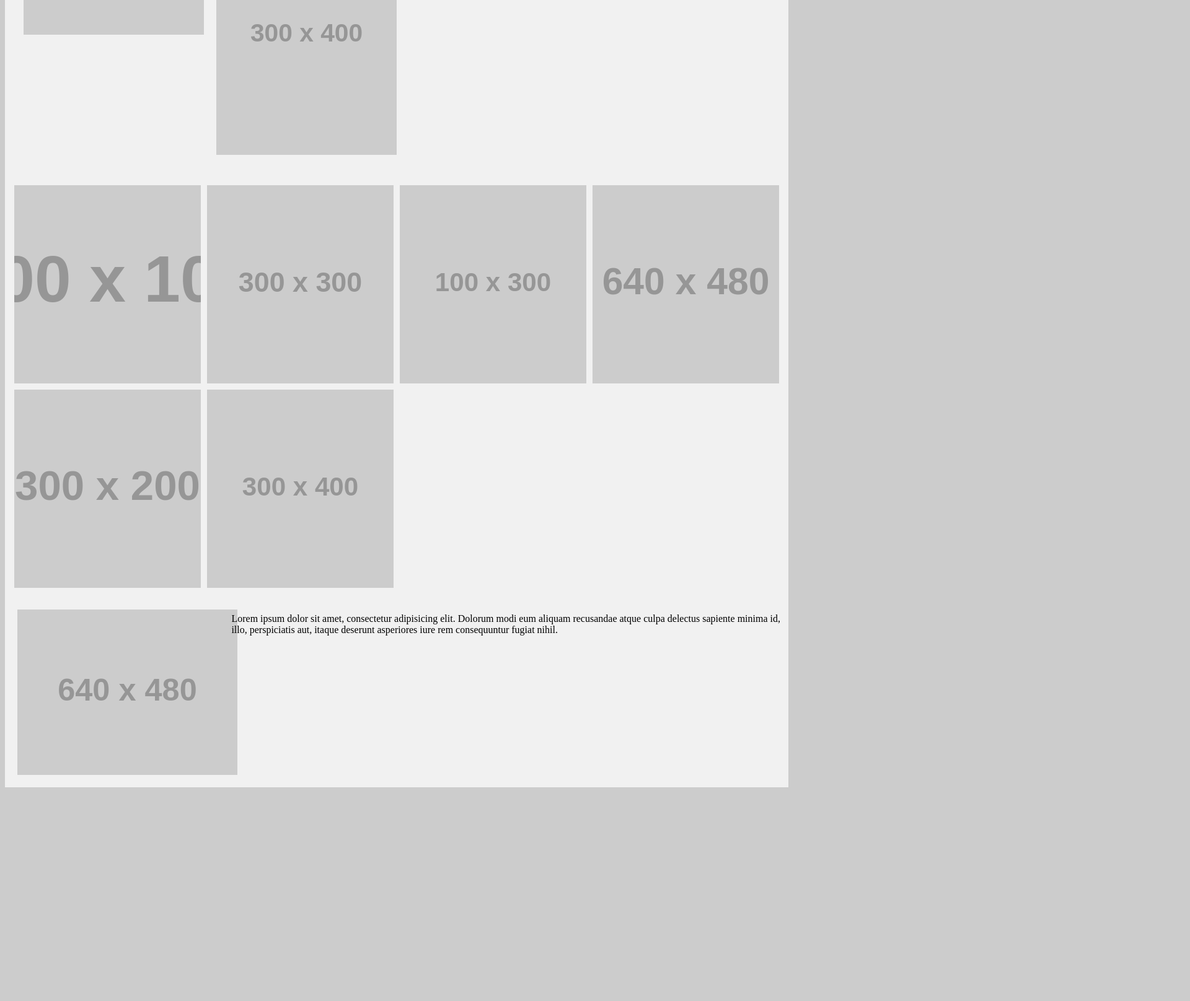
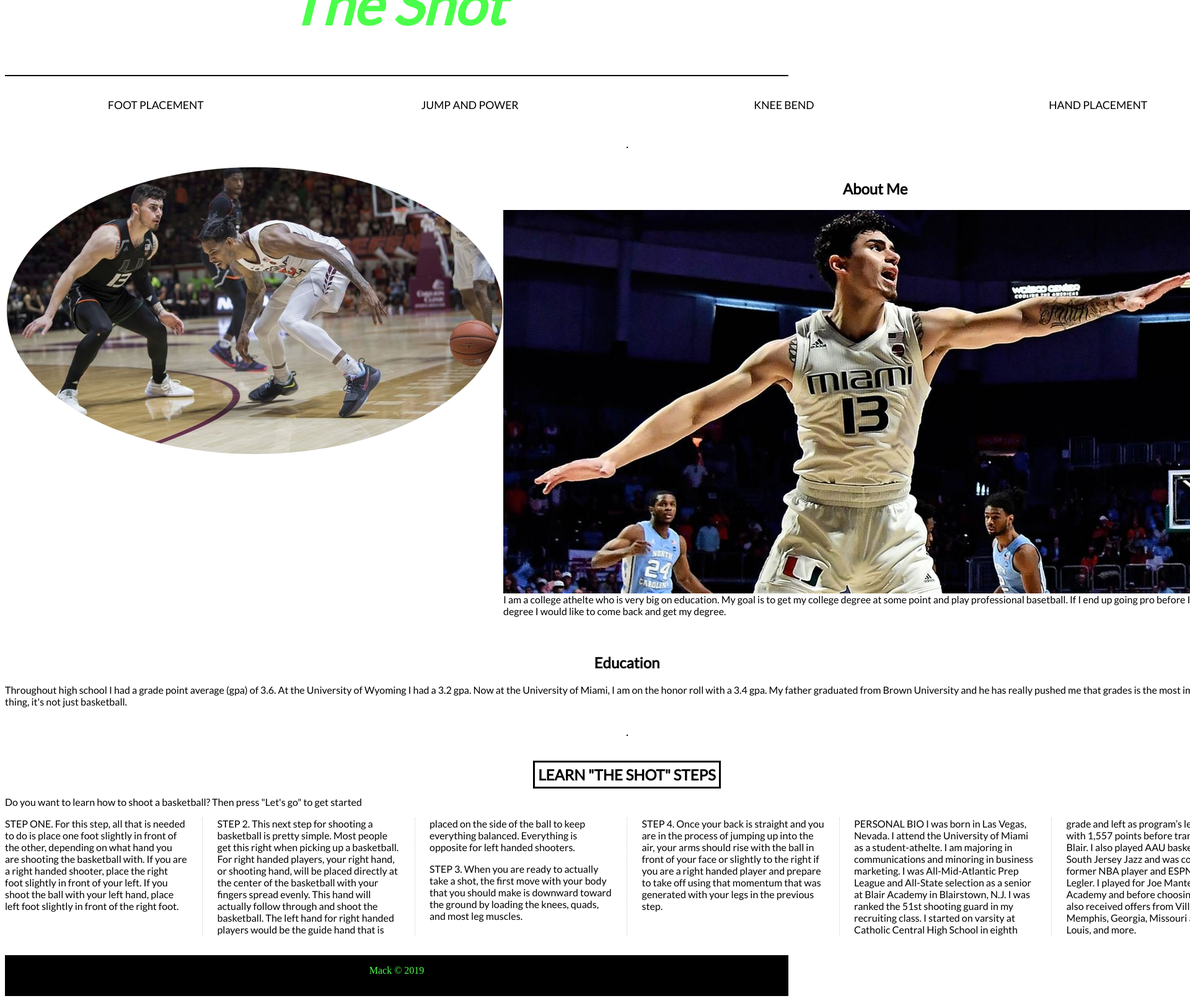
Before and after one commit to amack4175/amack4175.github.io, a plain HTML site: page hw/responsive/index.html in a window 1280 px wide. Shown: the part 520-2136 px from the top of the page at 62% size, 1920 px wide, since content can reach past the window. Before the commit the page ends 1799 px from the top, so only its background shows below. Drawn offline with Linux system fonts and the light colour scheme; placeholder pictures from the web are drawn by us.

Commit message:
repsonsive

```diff
--- a/hw/responsive/css/desktop.css
+++ b/hw/responsive/css/desktop.css
@@ -1,19 +1,21 @@
-.news { grid-template-columns: 5fr 5fr 5fr}
-
-.regularimages, .backgroundimages {
+.grid5 {
+  background: #cccccc;
+  margin-top: 200px;
+  width: 1000px;
   display: grid;
-  grid-template-columns: 5fr 5fr 5fr 5fr;
+  grid-template-columns: 2fr 2fr 2fr 2fr;
+  max-width: 100%;
 }
-
-.backgroundimages div {
-  height: 300px;
-  background-repeat: no-repeat;
-  background-position: center;
-  background-size: cover;
+.buyproductsmenu{
+  display: grid;
+  grid-template-columns: 5fr 5fr 5fr;
   margin: 5px;
-
 }
-.imagestext {
+.grid{
+  background: Grey;
+  margin-top: 100px;
+  width: 960px;
   display: grid;
-  grid-template-columns: 2fr 5fr
+  grid-template-columns: 5fr 5fr;
+  max-width: 100%
 }
--- a/hw/responsive/css/mobile.css
+++ b/hw/responsive/css/mobile.css
@@ -1,2 +1,10 @@
-.news { grid-template-columns: 5fr 5fr}
-.mainmenu { grid-template-columns: 5fr 5fr 5fr 5fr}
+img{
+  max-width: 100%;
+  height: auto;
+}
+.news {grid-template-columns: 5fr 5fr}
+.mainmenu {grid-template-columns: 5fr 5fr 5fr 5fr}
+.container {grid-template-columns: 5fr 5fr 5fr 5fr}
+.centered {grid-template-columns: 5fr 5fr 5fr 5fr}
+.title {grid-template-columns: 5fr 5fr 5fr 5fr; font-size: 55px;}
+.basefont {grid-template-columns: 5fr 5fr 5fr 5fr; grid-auto-columns: 5fr 5fr}
--- a/hw/responsive/css/styles.css
+++ b/hw/responsive/css/styles.css
@@ -1,7 +1,154 @@
-.grid { display: grid;}
-body { background: #cccccc; }
-.news div { border:1px solid red; margin: 5px}
-img { max-width: 100%;}
-.imgbg { background: url("../images/imagename.png");}
+.primarycolor{ color: red;}
+.secondarycolor { color: #4BFE4B;}
+.generalcolor{ color: black;}
 
-section, div, img { padding: 10px; background: #f1f1f1}
+.primarybackground { background: grey;}
+.secondarybackground { background: #4BFE4B;}
+.generalbackground { background: grey;}
+
+.wrapper {
+  display: grid;
+  grid-gap: 20px;
+}
+.main-nav ul {
+  display: grid;
+  grid-gap: 20px;
+  padding: 0;
+  list-style: none;
+  grid-template-columns: repeat(4, 1fr);
+}
+.main-nav a {
+  background: white;
+  display: block;
+  text-decoration: none;
+  padding: 0.8rem;
+  text-align: center;
+  color: black;
+  text-transform: uppercase;
+  font-size: 1.1rem;
+}
+.main-nav a:hover {
+  background: black;
+  color: #4BFE4B;
+}
+
+.grid {
+  display: grid;
+}
+
+.grid2 {
+  margin-top: 100px;
+  display: grid;
+  /* grid-template-columns: 2fr 5fr 5fr; */
+  grid-template-columns: 2fr 2fr;
+  max-width: 100%;
+}
+
+.lato{
+  font-family: 'Lato',cursive;
+}
+.title{
+  font-size: 90px;
+  text-align: center;
+  font-style: oblique;
+  font-family: 'Lato',cursive;
+  color: #4BFE4B;
+}
+h1 {
+  text-align: center;
+  color: #4BFE4B;
+}
+h2{
+  text-align: center;
+  color: black;
+}
+h2 span {  border: solid;
+  border-color: black; padding: 5px}
+.niceborder {
+  padding:10px;
+  border: 1px solid #cccccc;
+}
+.container{
+  position: relative;
+  text-align: center;
+  color: white;
+}
+.imagestext{
+  display: grid;
+  grid-template-columns: 2fr 5fr
+}
+.featuredimage{
+  display: block;
+  margin-left: auto;
+  margin-right: auto;
+}
+
+.grid {
+  display: grid;
+  text-align: center;
+}
+
+.divider{
+  border-style: solid;
+  border-color: #000000;
+}
+#colorbar {
+  width: 100%;
+  height: 1px;
+}
+a:hover {
+  color:#4BFE4B;
+}
+a {
+  text-decoration: none;
+  color: black;
+}
+.round {
+  border-radius: 50%;
+}
+
+p { margin-top: 0; }
+
+.columns {
+  columns: 250px;
+  column-rule: 1px dotted #ccc;
+  column-gap: 3em;
+}
+
+.intro {
+  column-span: all;
+}
+.split {
+  display: grid;
+  grid-gap: 1px;
+  grid-template-columns: repeat(2, 5fr);
+  padding: 3px;
+
+}
+
+.portfolio {
+  display: grid;
+  grid-gap: 20px;
+  grid-template-columns: repeat(auto-fit, minmax(200px, 1fr));
+}
+
+.portfolio img {
+  width: 100%;
+}
+footer {
+  margin-top: 2rem;
+  background: black;
+  color: #4BFE4B;
+  text-align: center;
+  padding: 1rem;
+}
+@media (max-width: 700px) {
+  .main-nav ul {
+    grid-template-columns: 1fr;
+  }
+
+  .split {
+    grid-template-columns: 1fr;
+  }
+
+}
--- a/hw/responsive/index.html
+++ b/hw/responsive/index.html
@@ -1,37 +1,82 @@
 <!DOCTYPE html>
-<html>
+<html lang="en" dir="ltr">
   <head>
     <meta charset="utf-8">
-    <title>Responsive Site</title>
-    <link rel="stylesheet" href="css/styles.css">
-    <link rel="stylesheet" href="css/mobile.css" media="(max-width:480px)">
-    <link rel="stylesheet" href="css/desktop.css" media="(min-width:481px)">
-
+    <title>Anthony Mack</title>
+    <link rel="stylesheet" href="CSS/mobile.css" media="(max-width:780px)">
+    <link rel="stylesheet" href="CSS/desktop.css" media="(min-width:781px)">
+    <link rel="stylesheet" href="CSS/styles.css">
+    <link href="https://fonts.googleapis.com/css?family=Lato" rel="stylesheet">
   </head>
   <body>
-    <section class="regularimages">
-      <div> <img src="https://placehold.it/300x100" alt=""> </div>
-      <div> <img src="https://placehold.it/300x300" alt=""> </div>
-      <div> <img src="https://placehold.it/100x300" alt=""> </div>
-      <div> <img src="https://placehold.it/640x480" alt=""> </div>
-      <div> <img src="https://placehold.it/300x200" alt=""> </div>
-      <div> <img src="https://placehold.it/300x400" alt=""> </div>
-    </section>
+    <main>
+      <header>
+      </header>
+<div class="container">
+    <img height="400" width="200" src="images/followthrough.jpg" alt="" style="width: 50%;">
+
+<div class="centered"><h1 class="title">The Shot</h1></div>
+</div>
+
+<hr class="divider">
+<div class="wrapper lato">
+    <nav class="main-nav">
+      <ul>
+        <li>
+          <a href="#section1">Foot Placement</a>
+        </li>
+        <li>
+          <a href="#section2">Jump and Power</a>
+        </li>
+        <li>
+          <a href="#section3">Knee Bend</a>
+        </li>
+        <li>
+          <a href="#section4">Hand Placement </a>
+        </li>
+      </ul>
+    </nav>
+<hr class="divider">
 
 
-    <section class="backgroundimages">
-      <div style="background-image: url('https://placehold.it/300x100');">  </div>
-      <div style="background-image: url('https://placehold.it/300x300');">  </div>
-      <div style="background-image: url('https://placehold.it/100x300');">  </div>
-      <div style="background-image: url('https://placehold.it/640x480');">  </div>
-      <div style="background-image: url('https://placehold.it/300x200');">  </div>
-      <div style="background-image: url('https://placehold.it/300x400');">  </div>
-    </section>
+    <section1 class="split">
+      <img class="round" src="images/mack.jpg" alt="">
+      <div class="">
+        <h2 id="section1" class="lato featuredimage">About Me</h2>
+        <img class="featuredimage" src="images/8979843.jpg" alt="">
+        <p class="lato featuredimage"> I am a college athelte who is very big on education. My goal is to get my college degree at some point and play professional basetball. If I end up going pro before I get my degree I would like to come back and get my degree.</p>
+      </div>
+    </section1>
 
-  <section class="imagestext">
-    <img src="https://placehold.it/640x480" alt="">
-    <p>Lorem ipsum dolor sit amet, consectetur adipisicing elit. Dolorum modi eum aliquam recusandae atque culpa delectus sapiente minima id, illo, perspiciatis aut, itaque deserunt asperiores iure rem consequuntur fugiat nihil.</p>
-  </section>
+    <section2>
+      <div class="">
+        <h2 id="section2" class="lato">Education</h2>
+        <p class="lato">
+          Throughout high school I had a grade point average (gpa) of 3.6. At the University of Wyoming I had a 3.2 gpa. Now at the University of Miami, I am on the honor roll with a 3.4 gpa. My father graduated from Brown University and he has really pushed me that grades is the most important thing, it's not just basketball.</p>
+      </div>
+    </section2>
 
+<hr class="divider">
+
+<section4 class="">
+  <h2 id="section4" class="lato"><span>LEARN "THE SHOT" STEPS</span></h2>
+<div class="columns">
+  <p class="intro">Do you want to learn how to shoot a basketball? Then press "Let's go" to get started</p>
+  <p>STEP ONE.
+   For this step, all that is needed to do is place one foot slightly in front of the other, depending on what hand you are shooting the basketball with. If you are a right handed shooter, place the right foot slightly in front of your left. If you shoot the ball with your left hand, place left foot slightly in front of the right foot.</p>
+  <p>STEP 2.
+   This next step for shooting a basketball is pretty simple. Most people get this right when picking up a basketball. For right handed players, your right hand, or shooting hand, will be placed directly at the center of the basketball with your fingers spread evenly. This hand will actually follow through and shoot the basketball. The left hand for right handed players would be the guide hand that is placed on the side of the ball to keep everything balanced. Everything is opposite for left handed shooters.</p>
+  <p>STEP 3.
+   When you are ready to actually take a shot, the first move with your body that you should make is downward toward the ground by loading the knees, quads, and most leg muscles. </p>
+  <p>STEP 4.
+   Once your back is straight and you are in the process of jumping up into the air, your arms should rise with the ball in front of your face or slightly to the right if you are a right handed player and prepare to take off using that momentum that was generated with your legs in the previous step. </p>
+  <p>PERSONAL BIO
+  I was born in Las Vegas, Nevada. I attend the University of Miami as a student-athelte. I am majoring in communications and minoring in business marketing. I was All-Mid-Atlantic Prep League and All-State selection as a senior at Blair Academy in Blairstown, N.J. I was ranked the 51st shooting guard in my recruiting class. I started on varsity at Catholic Central High School in eighth grade and left as program’s leading scorer with 1,557 points before transferring to Blair. I also played AAU basketball for South Jersey Jazz and was coached by former NBA player and ESPN analyst Tim Legler. I played for Joe Mantengna at Blair Academy and before choosing Miami, I also received offers from Villanova, Memphis, Georgia, Missouri and Saint Louis, and more.</p>
+</div>
+</section4>
+    </main>
   </body>
+  <footer>
+    <p>Mack &copy; 2019</p>
+  </footer>
 </html>
```
Also changed, not shown: hw/responsive/gallery.html (deleted, +0 -29 lines), hw/responsive/images/8979843.jpg (renamed from hw/images/8979843.jpg), hw/responsive/images/followthrough.jpg (renamed from hw/images/followthrough.jpg), hw/responsive/images/footplacement.jpg (renamed from hw/images/footplacement.jpg), hw/responsive/images/handplacement.jpg (renamed from hw/images/handplacement.jpg), hw/responsive/images/jumpandpower.jpg (renamed from hw/images/jumpandpower.jpg), hw/responsive/images/kneebend.jpg (renamed from hw/images/kneebend.jpg), hw/responsive/images/mack.jpg (added).
